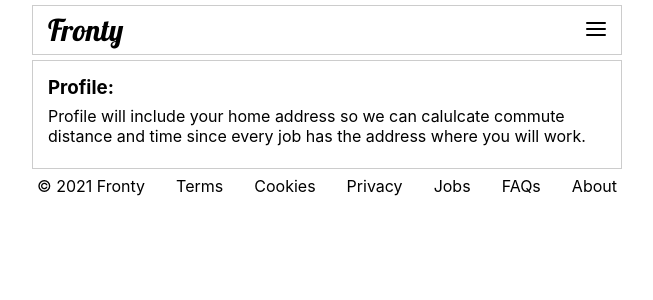
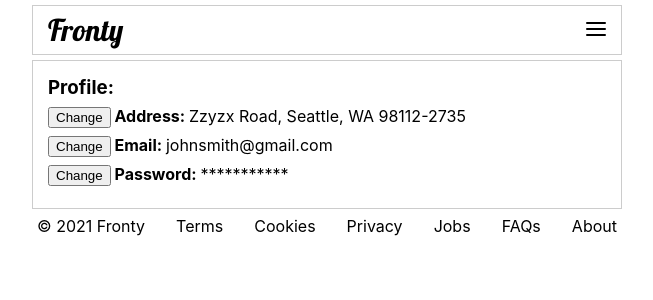
Before and after one commit to patcoston/fronty, a React (Create React App) app: page /portfolio/fronty/profile in a window 1280 px wide. Shown: the top 300 px of the page, without its empty margins (313-966 px from the left). Built offline with nearby package versions, Linux system fonts and the light colour scheme.

Commit message:
Profile: Added Address, Email, Password

```diff
--- a/src/components/Profile/Profile.tsx
+++ b/src/components/Profile/Profile.tsx
@@ -11,8 +11,16 @@ const Profile: FC = () => {
     <div className="profile">
       <h3>Profile:</h3>
       <section>
-        Profile will include your home address so we can calulcate commute
-        distance and time since every job has the address where you will work.
+        <button>Change</button>
+        <strong> Address: </strong> Zzyzx Road, Seattle, WA 98112-2735
+      </section>
+      <section>
+        <button>Change</button>
+        <strong> Email: </strong> johnsmith@gmail.com
+      </section>
+      <section>
+        <button>Change</button>
+        <strong> Password: </strong> ***********
       </section>
     </div>
   )
```
Also changed, not shown: fronty-notes.txt.
